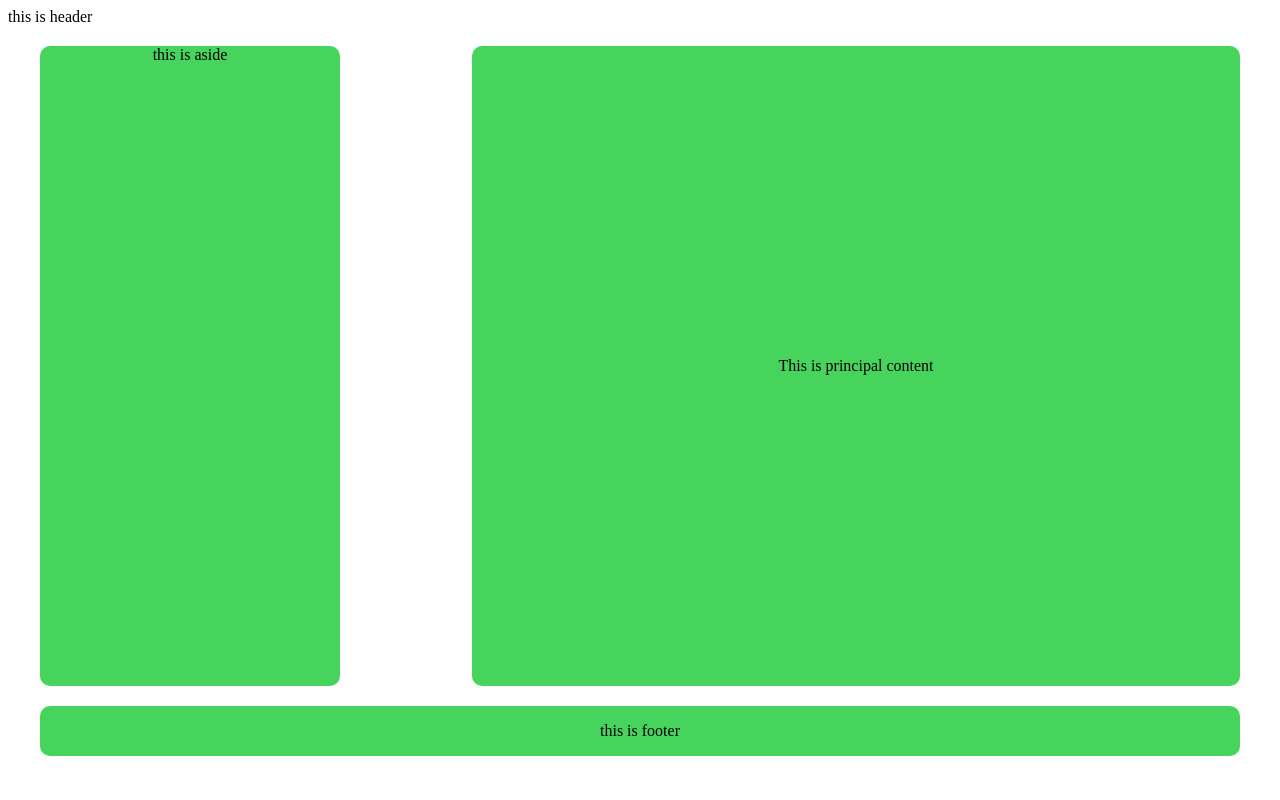
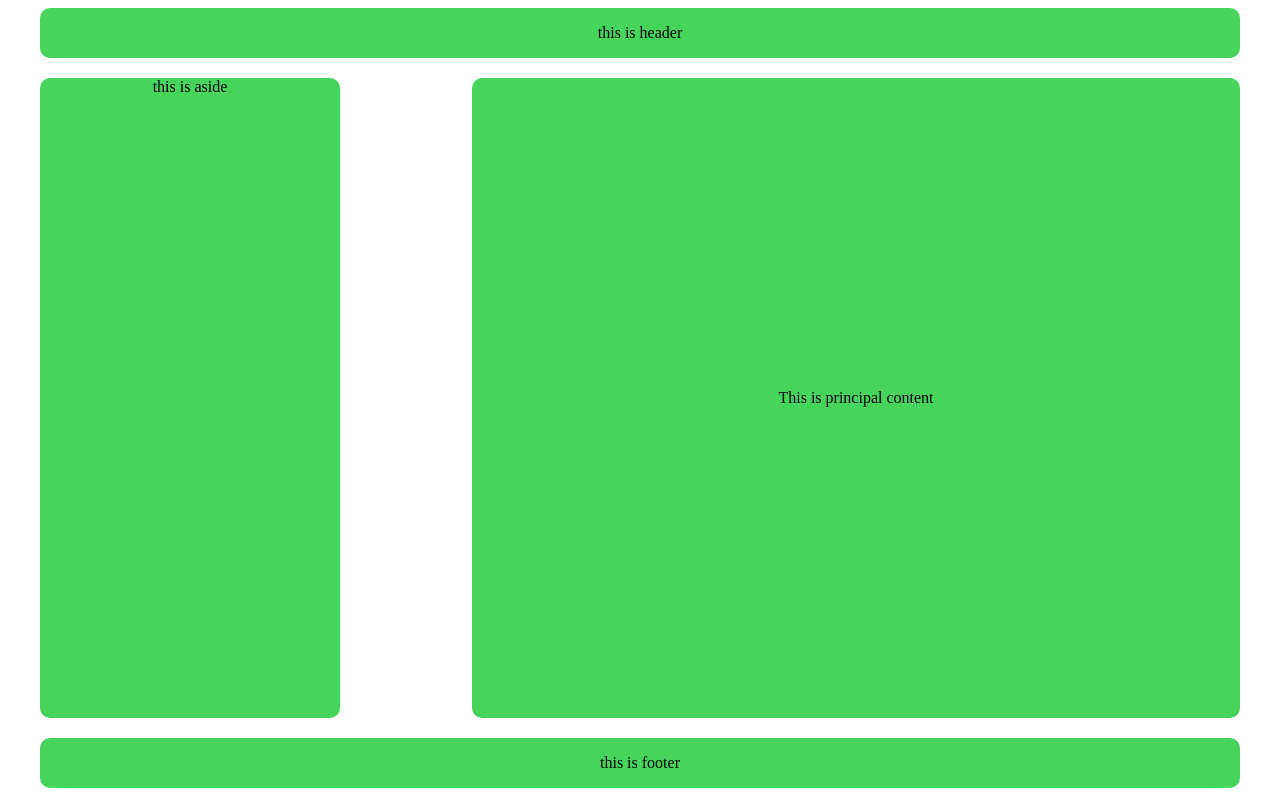
Before and after one commit to Pabs125/test-front, a React (Vite) app: page / in a window 1280 px wide. Built offline with nearby package versions, Linux system fonts and the light colour scheme.

Commit message:
chore: actualizar estilos del encabezado

```diff
--- a/src/components/Header.tsx
+++ b/src/components/Header.tsx
@@ -2,7 +2,7 @@ import '../styles/Header.css'
 
 export default function Header() {
   return (
-    <header className="Header">
+    <header className="header">
           this is header
     </header>
   )
--- a/src/styles/Header.css
+++ b/src/styles/Header.css
@@ -2,12 +2,11 @@
     width: 98%;
     max-width: 1200px;
     margin: 0 auto;
-    height: 50px;
-    border-radius: 10px;
-    margin-top: 20px;
     display: flex;
     justify-content: center;
     align-items: center;
+    height: 50px;
+    border-radius: 10px;
     background-color: #46d45d;
 
   }
```
